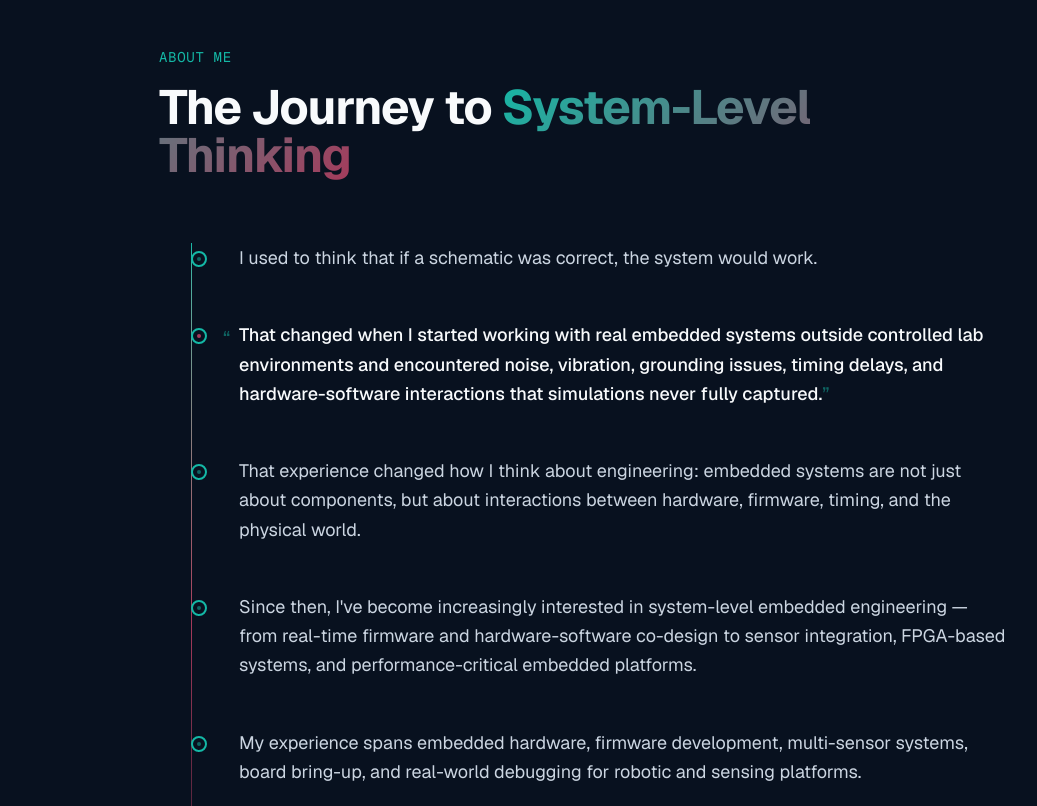
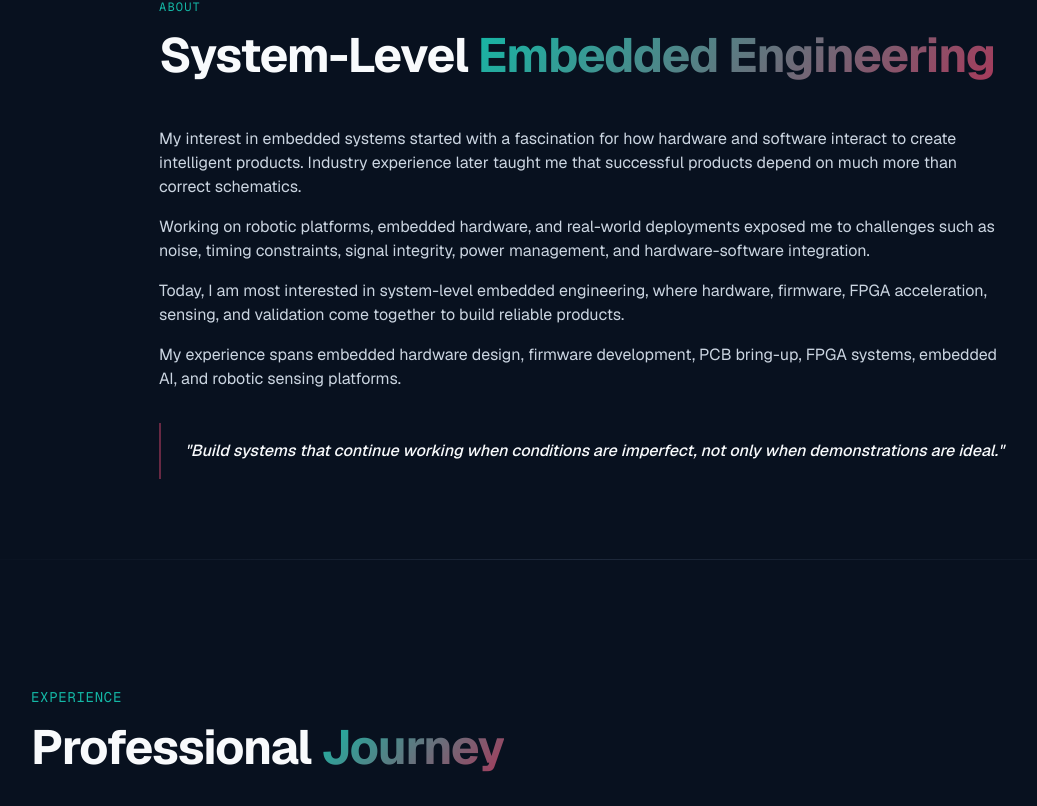
Before and after one commit to Mansitechdev/Mansitechdev.github.io, a Next.js app: page / in a window 1280 px wide. Shown: the part 974-1780 px from the top of the page, without its empty margins (57-1094 px from the left). Built offline with nearby package versions, Linux system fonts and the light colour scheme.

Commit message:
Update about-section.tsx

```diff
--- a/components/about-section.tsx
+++ b/components/about-section.tsx
@@ -4,44 +4,12 @@ import { motion } from "framer-motion"
 import { useInView } from "framer-motion"
 import { useRef } from "react"
 
-const storyParagraphs = [
-  {
-    text: "I used to think that if a schematic was correct, the system would work.",
-    highlight: false,
-  },
-  {
-    text: "That changed when I started working with real embedded systems outside controlled lab environments and encountered noise, vibration, grounding issues, timing delays, and hardware-software interactions that simulations never fully captured.",
-    highlight: true,
-  },
-  {
-    text: "That experience changed how I think about engineering: embedded systems are not just about components, but about interactions between hardware, firmware, timing, and the physical world.",
-    highlight: false,
-  },
-  {
-    text: "Since then, I've become increasingly interested in system-level embedded engineering — from real-time firmware and hardware-software co-design to sensor integration, FPGA-based systems, and performance-critical embedded platforms.",
-    highlight: false,
-  },
-  {
-    text: "My experience spans embedded hardware, firmware development, multi-sensor systems, board bring-up, and real-world debugging for robotic and sensing platforms.",
-    highlight: false,
-  },
-  {
-    text: "I'm particularly interested in reliable low-latency systems that must operate under real-world constraints rather than ideal conditions.",
-    highlight: true,
-  },
-  {
-    text: "I enjoy challenging assumptions early, debugging complex interactions, and building systems that work reliably outside the lab.",
-    highlight: false,
-  },
-]
-
 export function AboutSection() {
   const ref = useRef(null)
   const isInView = useInView(ref, { once: true, margin: "-100px" })
 
   return (
-    <section id="about" className="py-32 relative overflow-hidden">
-      {/* Background decoration */}
+    <section id="about" className="py-20 relative overflow-hidden">
       <div className="absolute inset-0 circuit-bg" />
       <div className="absolute top-0 left-0 w-full h-px bg-gradient-to-r from-transparent via-border to-transparent" />
 
@@ -51,55 +19,50 @@ export function AboutSection() {
           initial={{ opacity: 0, y: 40 }}
           animate={isInView ? { opacity: 1, y: 0 } : {}}
           transition={{ duration: 0.6 }}
-          className="space-y-4 mb-16"
+          className="space-y-4 mb-12"
         >
-          <p className="text-primary font-mono text-sm tracking-wider uppercase">About Me</p>
+          <p className="text-primary font-mono text-xs tracking-widest uppercase">About</p>
           <h2 className="text-4xl md:text-5xl font-bold tracking-tight">
-            The Journey to{" "}
-            <span className="gradient-text">System-Level Thinking</span>
+            System-Level{" "}
+            <span className="gradient-text">Embedded Engineering</span>
           </h2>
         </motion.div>
 
-        <div className="relative">
-          {/* Timeline line */}
-          <div className="absolute left-0 md:left-8 top-0 bottom-0 w-px bg-gradient-to-b from-primary via-accent to-transparent" />
+        <motion.div
+          initial={{ opacity: 0, y: 20 }}
+          animate={isInView ? { opacity: 1, y: 0 } : {}}
+          transition={{ duration: 0.6, delay: 0.1 }}
+          className="space-y-6"
+        >
+          <div className="space-y-4 text-muted-foreground leading-relaxed">
+            <p className="text-base">
+              My interest in embedded systems started with a fascination for how hardware and software interact to create intelligent products. Industry experience later taught me that successful products depend on much more than correct schematics.
+            </p>
 
-          {/* Story paragraphs */}
-          <div className="space-y-12 pl-8 md:pl-20">
-            {storyParagraphs.map((paragraph, index) => (
-              <motion.div
-                key={index}
-                initial={{ opacity: 0, x: -20 }}
-                animate={isInView ? { opacity: 1, x: 0 } : {}}
-                transition={{ duration: 0.5, delay: 0.2 + index * 0.1 }}
-                className="relative"
-              >
-                {/* Timeline node */}
-                <div className="absolute -left-8 md:-left-12 top-2 w-4 h-4 rounded-full border-2 border-primary bg-background">
-                  <div className={`absolute inset-1 rounded-full ${paragraph.highlight ? "bg-accent" : "bg-primary/50"}`} />
-                </div>
+            <p className="text-base">
+              Working on robotic platforms, embedded hardware, and real-world deployments exposed me to challenges such as noise, timing constraints, signal integrity, power management, and hardware-software integration.
+            </p>
 
-                <p
-                  className={`text-lg leading-relaxed ${
-                    paragraph.highlight
-                      ? "text-foreground font-medium"
-                      : "text-muted-foreground"
-                  }`}
-                >
-                  {paragraph.highlight ? (
-                    <span className="relative">
-                      <span className="absolute -left-4 top-0 text-primary/50">&ldquo;</span>
-                      {paragraph.text}
-                      <span className="text-primary/50">&rdquo;</span>
-                    </span>
-                  ) : (
-                    paragraph.text
-                  )}
-                </p>
-              </motion.div>
-            ))}
+            <p className="text-base">
+              Today, I am most interested in system-level embedded engineering, where hardware, firmware, FPGA acceleration, sensing, and validation come together to build reliable products.
+            </p>
+
+            <p className="text-base">
+              My experience spans embedded hardware design, firmware development, PCB bring-up, FPGA systems, embedded AI, and robotic sensing platforms.
+            </p>
           </div>
-        </div>
+
+          <motion.div
+            initial={{ opacity: 0, x: -20 }}
+            animate={isInView ? { opacity: 1, x: 0 } : {}}
+            transition={{ duration: 0.6, delay: 0.3 }}
+            className="relative mt-8 pl-6 py-4 border-l-2 border-accent/60"
+          >
+            <p className="text-base font-medium text-foreground italic">
+              "Build systems that continue working when conditions are imperfect, not only when demonstrations are ideal."
+            </p>
+          </motion.div>
+        </motion.div>
       </div>
     </section>
   )
```
